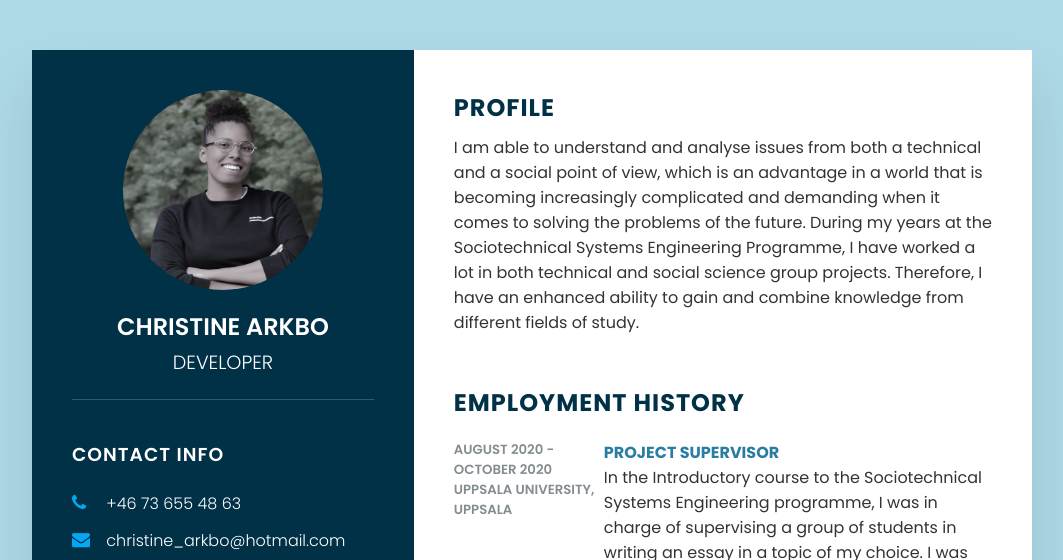
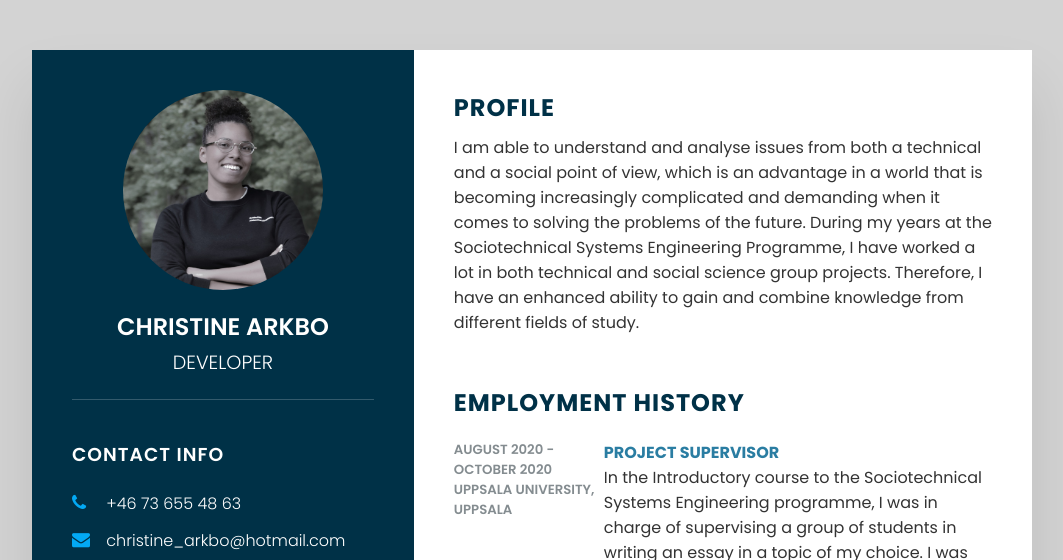
Before and after one commit to xtinealexa/xtinealexa.github.io, a plain HTML site: page index.html in a window 1280 px wide. Shown: the top 560 px of the page, without its empty margins (18-1081 px from the left). Drawn offline with Linux system fonts and the light colour scheme.

Commit message:
Ändrat css

```diff
--- a/main.css
+++ b/main.css
@@ -8,7 +8,7 @@
 }
 body
 {
-  background: lightblue;
+  background: lightgray;
   display: flex;
   jusitfy-content: center;
   align-items: center;
```
